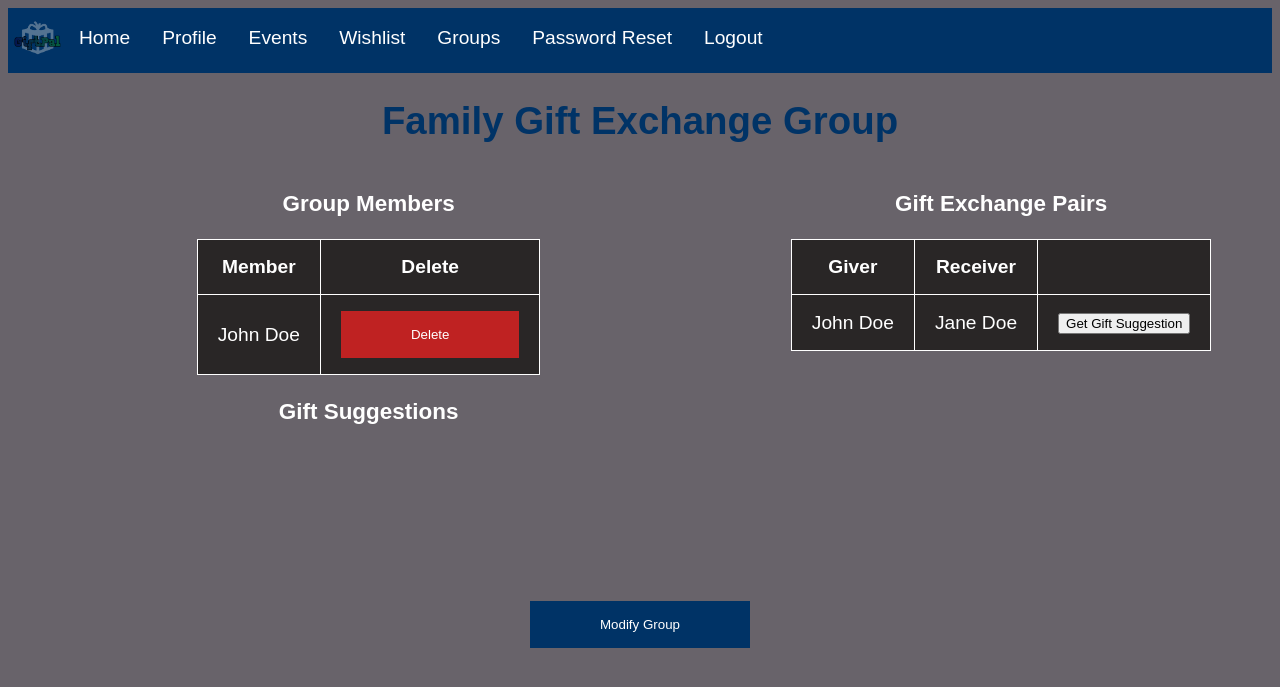
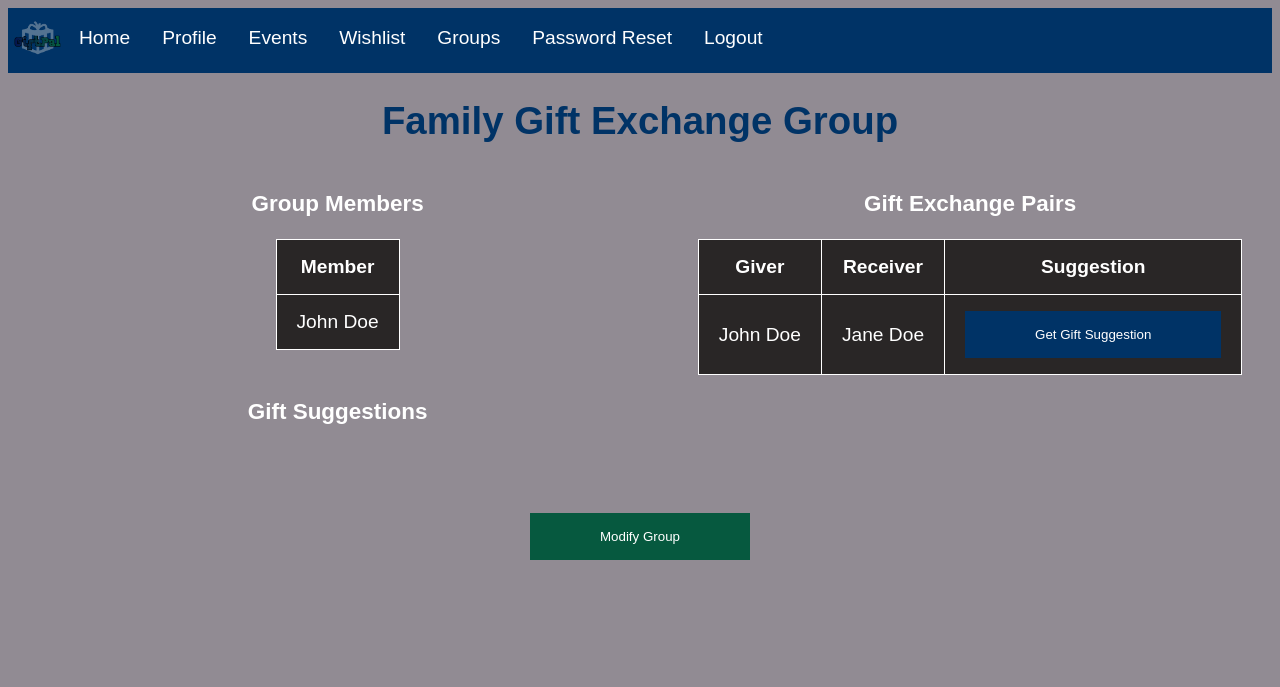
Before and after one commit to Samagoue/UMGC_CMSC495_SPRING_2023_GP2, a Flask app: page /groups/1 in a window 1280 px wide. Shown: the top 687 px of the page. Run offline with Flask 3, Linux system fonts and the light colour scheme; the visitor is signed in with stand-in values (Sample User, id 1).

Commit message:
Updated UI

```diff
--- a/giftpal/static/style.css
+++ b/giftpal/static/style.css
@@ -1,5 +1,5 @@
 body {
-    background-color: #68636a;
+    background-color: #918b93;
     font-family: Arial, Helvetica, sans-serif;
     font-size: 1.2em;
 }
@@ -166,6 +166,23 @@ td {
     color: #ffffff;
 }
 
+.modify input[type="submit"],
+.modify button {
+    background-color: #06593f;
+    border: none;
+    color: #ffffff;
+    padding: 16px 70px;
+    text-decoration: none;
+    margin: auto;
+    cursor: pointer;
+}
+
+.modify input[type="submit"]:hover,
+.modify button:hover {
+    background-color: #043727;
+    color: #ffffff;
+}
+
 .gift-suggestions-container {
     text-align: center;
     margin-top: 20px;
@@ -177,3 +194,18 @@ td {
     width: 600px;
     overflow-y: scroll;
 }
+
+.gift-suggestion-btn {
+    background-color: #003366;
+    border: none;
+    color: white;
+    padding: 16px 70px;
+    text-decoration: none;
+    margin: auto;
+    cursor: pointer;
+}
+
+.gift-suggestion-btn:hover {
+    background-color: #06066e;
+    color: white;
+}
--- a/giftpal/templates/group_members_pairs.html
+++ b/giftpal/templates/group_members_pairs.html
@@ -17,21 +17,12 @@
             <thead>
                 <tr>
                     <th>Member</th>
-                    <th>Delete</th>
                 </tr>
             </thead>
             <tbody>
                 {% for user_group in group.users %}
                 <tr>
                     <td>{{ user_group.user.first_name }} {{ user_group.user.last_name }}</td>
-                    <td>
-                        <form method="POST" action="/members/delete">
-                            <input type="hidden" name="member_id" value="{{ user_group.user.id }}">
-                            <div class="delete">
-                                <button type="submit">Delete</button>
-                            </div>
-                        </form>
-                    </td>
                 </tr>
                 {% endfor %}
             </tbody>
@@ -46,6 +37,7 @@
                 <tr>
                     <th>Giver</th>
                     <th>Receiver</th>
+                    <th>Suggestion</th>
                 </tr>
             </thead>
             <tbody>
@@ -54,7 +46,8 @@
                     <td>{{ pair.giver.first_name }} {{ pair.giver.last_name }}</td>
                     <td>{{ pair.receiver.first_name }} {{ pair.receiver.last_name }}</td>
                     <td>
-                        <button class="gift-suggestion-btn" data-receiver-id="{{ pair.receiver.id }}" data-pair-id="{{ pair.id }}">Get Gift Suggestion</button>
+                        <button class="gift-suggestion-btn" data-receiver-id="{{ pair.receiver.id }}"
+                            data-pair-id="{{ pair.id }}">Get Gift Suggestion</button>
                         <span class="gift-suggestion-text" style="display:none;"></span>
                     </td>
                 </tr>
@@ -81,11 +74,11 @@
     </div>
 </div>
 <br><br>
-<br><br>
-<br><br>
-<form action="{{ url_for('main.modify_group', group_id=group.id) }}">
-    <button type="submit">Modify Group</button>
-</form>
+<div class="modify">
+    <form action="{{ url_for('main.modify_group', group_id=group.id) }}">
+        <button type="submit">Modify Group</button>
+    </form>
+</div>
 
 <script>
     async function fetchGiftSuggestion(receiverId, pairId) {
@@ -101,11 +94,11 @@
         giftSuggestions.appendChild(newSuggestion);
     }
 
-    document.addEventListener("DOMContentLoaded", function() {
+    document.addEventListener("DOMContentLoaded", function () {
         const suggestionBtns = document.querySelectorAll(".gift-suggestion-btn");
 
         suggestionBtns.forEach(btn => {
-            btn.addEventListener("click", async function() {
+            btn.addEventListener("click", async function () {
                 const receiverId = btn.dataset.receiverId;
                 const pairId = btn.dataset.pairId;
                 const receiverName = btn.parentElement.previousElementSibling.textContent.trim();
```
Also changed, not shown: giftpal/templates/groups.html (+6 -12 lines).
